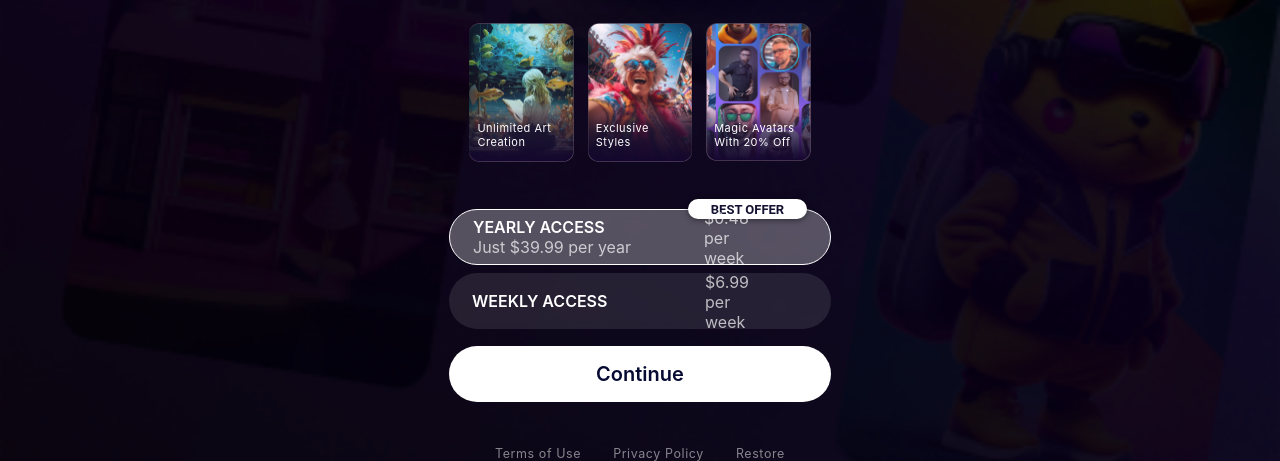
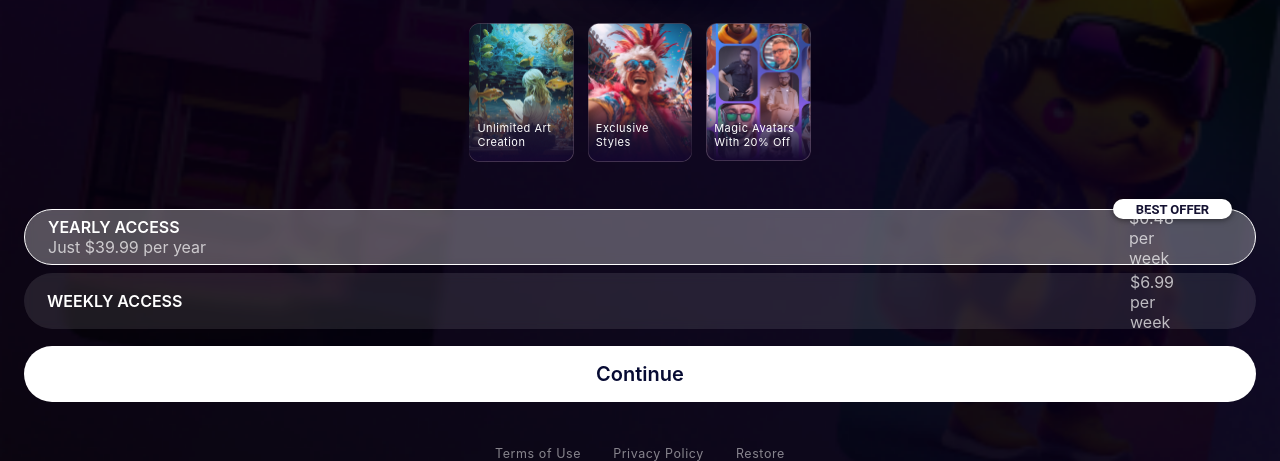
Before and after one commit to waldymarxthf/bp-mobile, a website built with Vite: page vite-project/index.html in a window 1280 px wide. Shown: the part 351-812 px from the top of the page. Built offline with nearby package versions, Linux system fonts and the light colour scheme; a small style sheet from the web is missing.

Commit message:
[fix] fix: delete 1 style

```diff
--- a/vite-project/src/scss/style.scss
+++ b/vite-project/src/scss/style.scss
@@ -7,7 +7,6 @@
 .container {
   padding-left: 24px;
   padding-right: 24px;
-  max-width: 430px;
   margin: 0 auto;
 }
 
```
Also changed, not shown: vite-project/src/css/style.css, 1 other file.
